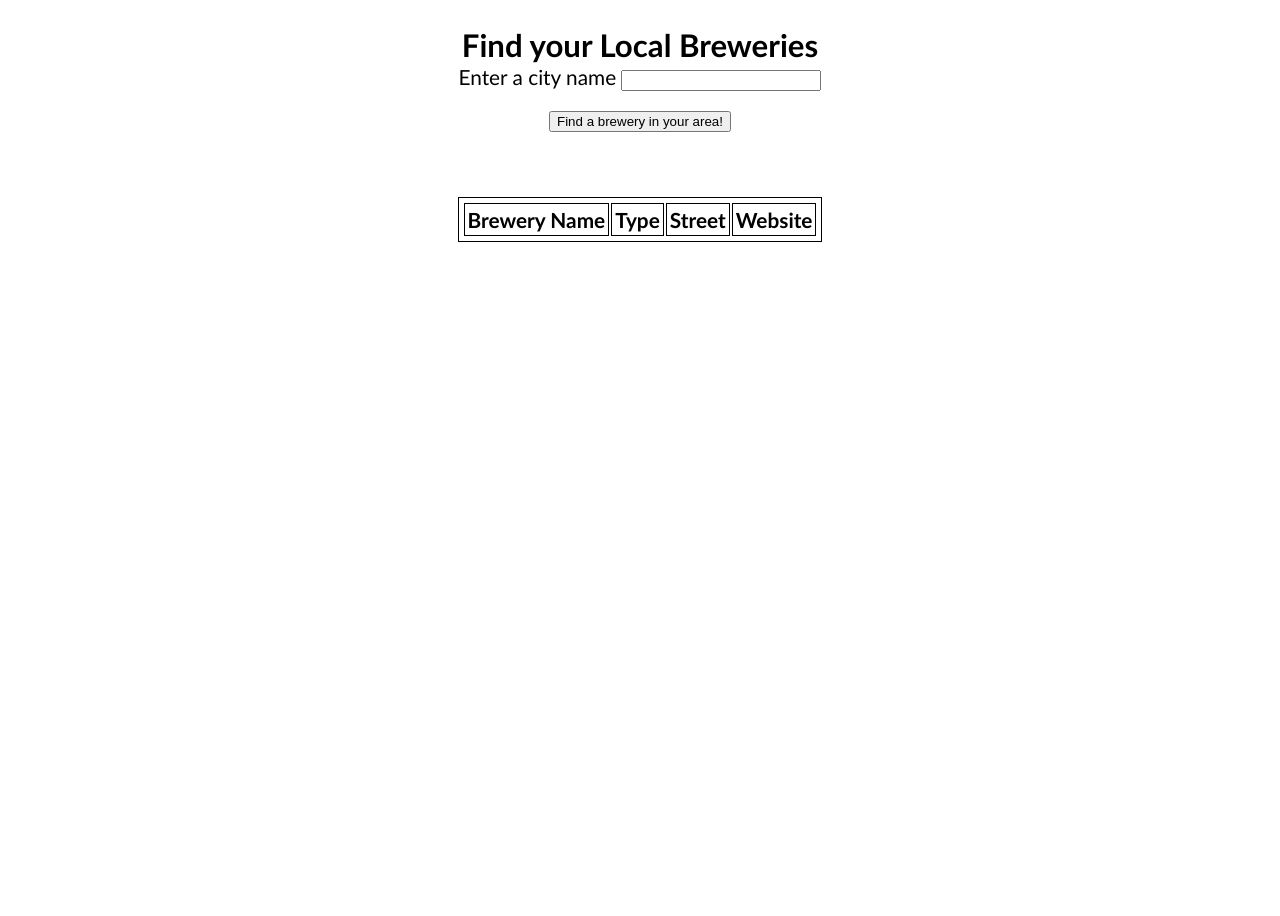
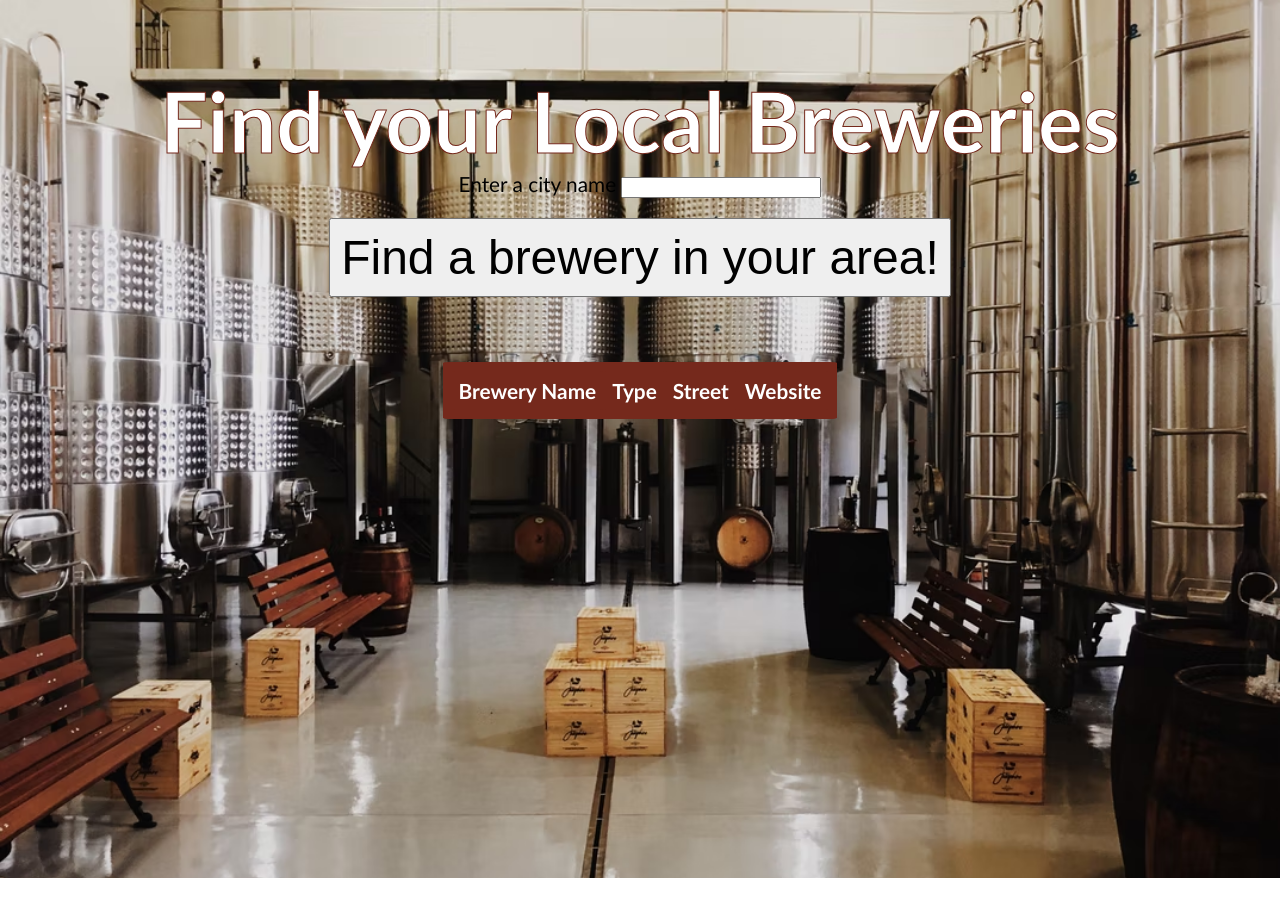
Before and after one commit to ControlAltTea/BreweryFinder, a plain HTML site: page assets/index.html in a window 1280 px wide. After the commit the page ends 878 px from the top, so only its background shows below. Drawn offline with Linux system fonts and the light colour scheme.

Commit message:
Updating the CSS
Can't figure out how to clear the table without only looping once

```diff
--- a/assets/css/style.css
+++ b/assets/css/style.css
@@ -26,12 +26,25 @@ body {
     text-align: center;
     font-size: 1.3rem;
     font-family: 'Gill Sans', 'Gill Sans MT', 'Gill Sans', 'Gill Sans MT', Calibri, 'Trebuchet MS', sans-serif;
-    height: 150vh;
+    height: 100vh;
+    background-image: url('/assets/images/brewery-cover.avif');
+    background-repeat: no-repeat;
+    background-attachment: fixed;
+    background-size: cover;
 }
 
 /* ************************** */
 /* ADDITIONAL STYLING */
 /* ************************** */
+
+h2 {
+    margin-bottom: 0;
+    font-size: 84px;
+    font-weight: 600;
+    color: white;
+    -webkit-text-stroke: 1px rgb(117, 41, 28);
+}
+
 
 input {
     width: 200px;
@@ -40,26 +53,32 @@ input {
 button {
     margin: 20px auto;
     display: block;
+    font-size: 48px;
+    padding: 10px;
 }
 
 img {
     max-height: 300px;
 }
 
-h2 {
-    margin-bottom: 0;
-}
-
 
 table {
     /* center aligns the table */
     margin: 20px auto;
+    color: white;
+    background-color: rgb(117, 41, 28);
 }
 
 table,
-th,
+tr,
+th {
+    border: 2px rgb(117, 41, 28) solid;
+    border-radius: 2%;
+    padding: 5px;
+}
+
 td {
-    border: 1px solid;
-    background-color: white;
-    padding: 3px;
+    background-color: rgb(92, 36, 26);
+    border-radius: 2%;
+    font-size: 48px;
 }
--- a/assets/index.html
+++ b/assets/index.html
@@ -10,7 +10,7 @@
 <body>
     <h2>Find your Local Breweries</h2>
     <label for="text">Enter a city name</label>
-    <input id="breweryName" type="text">
+    <input id="cityName" type="text">
     <button>Find a brewery in your area!</button>
     <img src="" alt="">
 
--- a/assets/js/main.js
+++ b/assets/js/main.js
@@ -7,13 +7,11 @@ document.querySelector('button').addEventListener('click', getFetch)
 
 function getFetch() {
 
-  const cityName = document.querySelector('#breweryName').value;
+  const cityName = document.querySelector('#cityName').value;
 
   const breweryArr = cityName.split(" ");
 
   const url = `https://api.openbrewerydb.org/breweries?by_city=${breweryArr[0]}_${breweryArr[1]}`
-
-  let breweryNames = [];
 
   fetch(url)
     .then(res => res.json()) // parse response as JSON
@@ -30,6 +28,7 @@ function getFetch() {
         brewery.testCall();
         brewery.listBreweries();
       })
+
     })
     .catch(err => {
         console.log(`error ${err}`)
```
Also changed, not shown: assets/images/brewery-cover.avif (added). Lines whose indentation alone changed are shown as unchanged.
